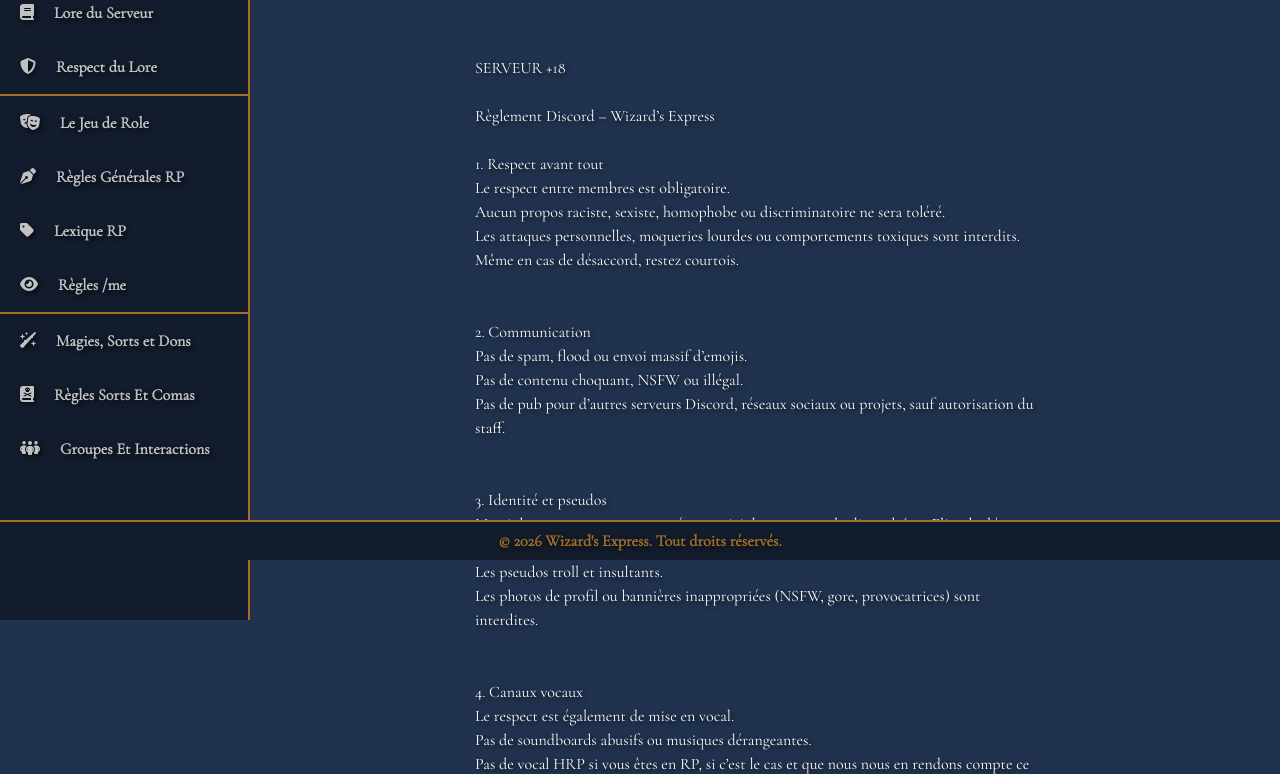
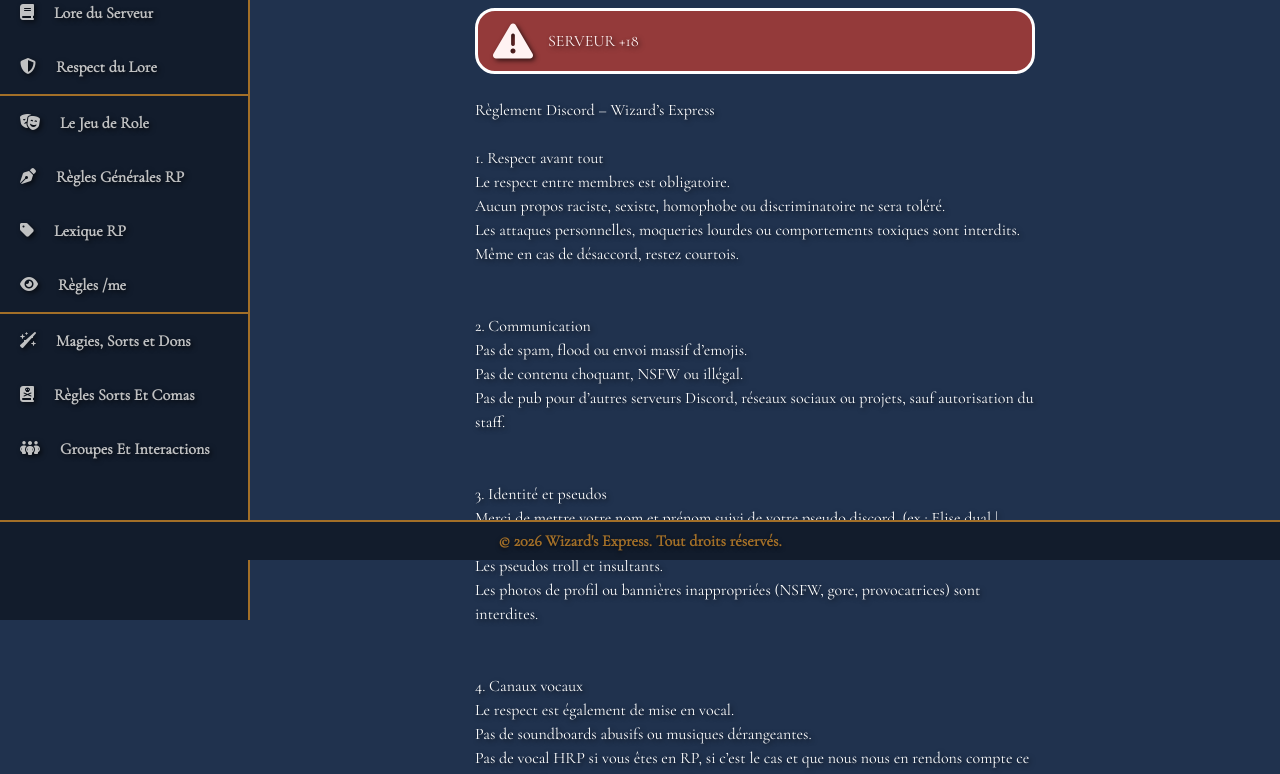
Before and after one commit to Girah/Wiki-WE, a plain HTML site: page pages/reglement-discord.html in a window 1280 px wide. Shown: the part 240-1014 px from the top of the page. Drawn offline with Linux system fonts and the light colour scheme.

Commit message:
details css

```diff
--- a/css/style.css
+++ b/css/style.css
@@ -205,7 +205,7 @@
 .contenu-main {
   flex: 1;
   overflow-y: auto;
-  margin: 60px 20px 40px 20px;
+  margin: 60px 20px 60px 20px;
   color: white;
   white-space: pre-line;
   display: flex;
@@ -217,6 +217,7 @@
 .image-container, .img-principale {
   position: relative;
   width: 120%;
+
 }
 
 .image-container img {
@@ -249,7 +250,6 @@
   border-radius: 20px;
   padding: 10px;
   gap: 10px;
-  margin-bottom: 20px;
   align-items: center;
   color:#fff3f3;
   width: 100%;
--- a/pages/reglement-discord.html
+++ b/pages/reglement-discord.html
@@ -49,8 +49,7 @@
                 <img src="../img/discord.webp" alt="img-principale"/>
             </div>
 
-            SERVEUR +18
-
+            <p class="warning"><i class="fa-solid fa-triangle-exclamation"></i>SERVEUR +18</p>
             Règlement Discord – Wizard’s Express
 
             1. Respect avant tout
```
